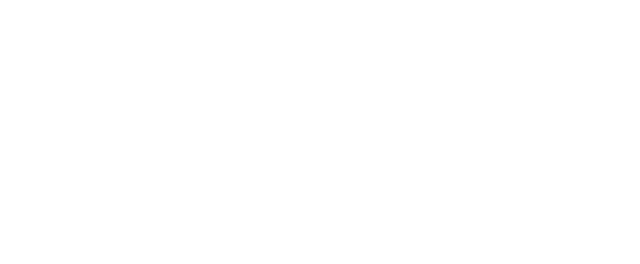
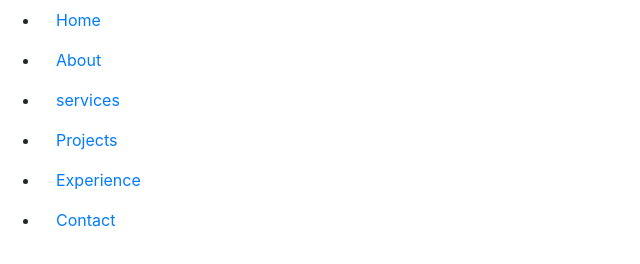
Before and after one commit to IKERRIZ/Okoth.io, a plain HTML site: page index.html in a window 1280 px wide. Shown: the whole page, without its empty margins (0-640 px from the left). Drawn offline with nearby package versions, Linux system fonts and the light colour scheme; files whose address does not match are found by name.

Commit message:
Add a navbar items

```diff
--- a/index.html
+++ b/index.html
@@ -10,12 +10,52 @@
     <link href="css/main.css" rel="stylesheet" type="text/css">
 </head>
 <body>
+    <header>
+        <div class="menu-toggler">
+            <div class="bar half start"></div>
+            <div class="bar"></div>
+            <div class="bar half end"></div>
+        </div>
+        <nav class="top-nav">
+            <ul class="nav-list">
+                <li>
+                    <a href="" class="nav-link">Home</a>
+                </li>
+                <li>
+                    <a href="" class="nav-link">About</a>
+                </li>
+                <li>
+                    <a href="" class="nav-link">services</a>
+                </li>
+                 <li>
+                    <a href="" class="nav-link">Projects</a>
+                </li>
+                <li>
+                    <a href="" class="nav-link">Experience</a>
+                </li>
+                <li>
+                    <a href="" class="nav-link">Contact</a>
+                </li>
+            </ul>
+
+        </nav>
+
+    </header>
+
+
+
+
+
+
+
+
+
 
     <script src="https://ajax.googleapis.com/ajax/libs/jquery/3.4.1/jquery.min.js"></script>
     <script src="https://cdnjs.cloudflare.com/ajax/libs/popper.js/1.14.7/umd/popper.min.js"
     integrity="sha384-UO2eT0CpHqdSJQ6hJty5KVphtPhzWj9WO1clHTMGa3JDZwrnQq4sF86dIHNDz0W1"
     crossorigin="anonymous"></script>
-<script src="https://stackpath.bootstrapcdn.com/bootstrap/4.3.1/js/bootstrap.min.js"
+    <script src="https://stackpath.bootstrapcdn.com/bootstrap/4.3.1/js/bootstrap.min.js"
     integrity="sha384-JjSmVgyd0p3pXB1rRibZUAYoIIy6OrQ6VrjIEaFf/nJGzIxFDsf4x0xIM+B07jRM"
     crossorigin="anonymous"></script>
 <script src="main.js"></script>
```
